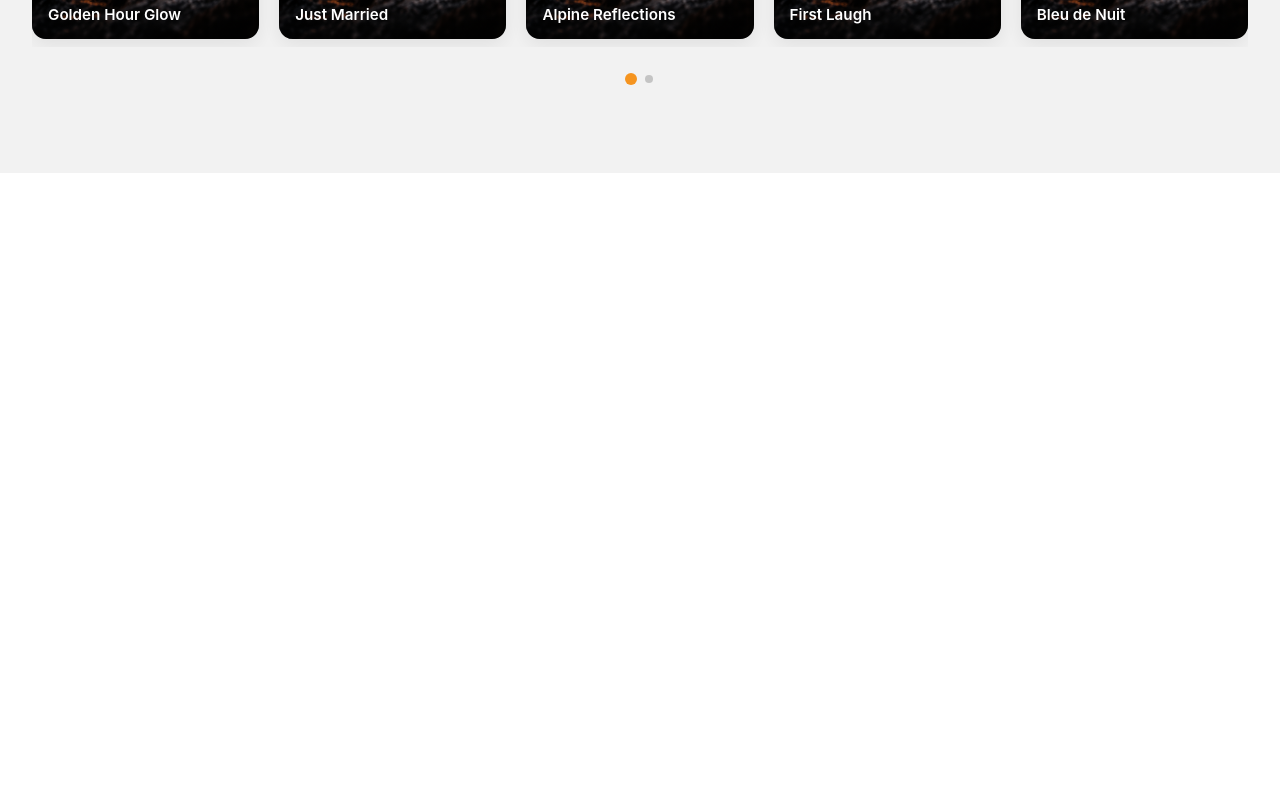
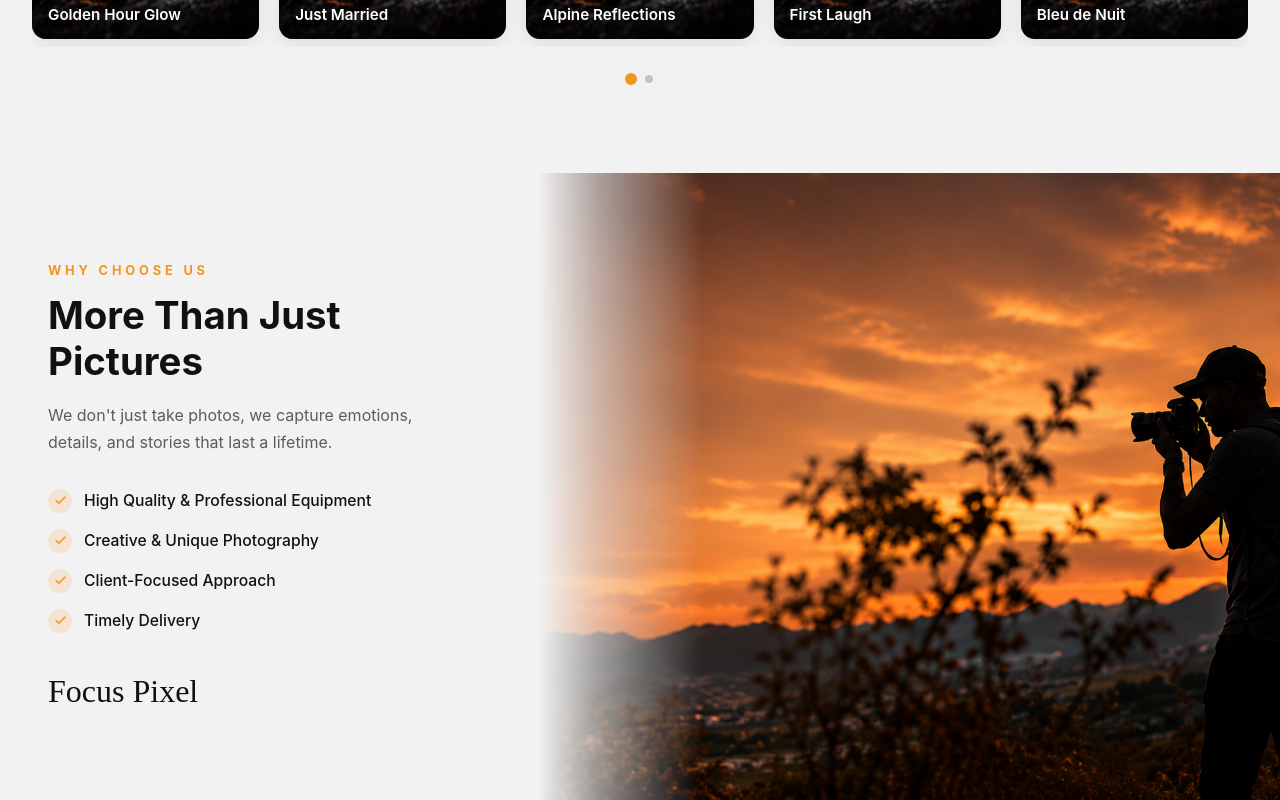
Before and after one commit to isaacmugwimi/Focus-Pixel, a React (Vite) app in the folder frontend/: page / in a window 1280 px wide. Shown: the part 2149-2949 px from the top of the page. Before the commit the page ends 2322 px from the top, so only its background shows below. Built offline with nearby package versions, Linux system fonts and the light colour scheme.

Commit message:
Add WhyChooseUs component with animations and styles

```diff
--- a/frontend/src/Components/Home/Home.jsx
+++ b/frontend/src/Components/Home/Home.jsx
@@ -3,11 +3,13 @@ import Hero from "./Hero/Hero";
 import Services from "./Services/Services";
 import Portfolio from "./Portfolio/Portfolio";
 import FadeInSection from "../Animations/FadeInSection";
+import WhyChooseUs from "./WhyChooseUs/WhyChooseUs";
 
 const Home = () => {
   return (
     <>
       <Hero />
+
       <FadeInSection>
         <Services />
       </FadeInSection>
@@ -15,6 +17,10 @@ const Home = () => {
       <FadeInSection>
         <Portfolio />
       </FadeInSection>
+
+      <FadeInSection>
+        <WhyChooseUs />
+      </FadeInSection>
     </>
   );
 };
--- /dev/null
+++ b/frontend/src/Components/Home/WhyChooseUs/WhyChooseUs.css
@@ -0,0 +1,148 @@
+.why-choose {
+  --fp-orange: #f5941f;
+  --fp-dark: #111111;
+  --fp-gray: #5c5c5c;
+  --fp-bg-light: #f2f2f2;
+
+  position: relative;
+  display: grid;
+  grid-template-columns: minmax(340px, 42%) 1fr;
+  align-items: stretch;
+  background: var(--fp-bg-light);
+  min-height: 620px;
+  font-family: "Inter", -apple-system, BlinkMacSystemFont, sans-serif;
+  overflow: hidden;
+}
+
+/* ===== Left: text content ===== */
+.why-choose-content {
+  display: flex;
+  flex-direction: column;
+  justify-content: center;
+  padding: 90px 64px 90px 48px;
+  z-index: 2;
+}
+
+.why-choose-eyebrow {
+  font-size: 0.8rem;
+  font-weight: 700;
+  letter-spacing: 0.3em;
+  text-transform: uppercase;
+  color: var(--fp-orange);
+  margin: 0 0 14px;
+}
+
+.why-choose-title {
+  font-size: clamp(1.9rem, 3vw, 2.5rem);
+  font-weight: 700;
+  color: var(--fp-dark);
+  margin: 0 0 18px;
+  line-height: 1.2;
+}
+
+.why-choose-desc {
+  font-size: 1rem;
+  line-height: 1.7;
+  color: var(--fp-gray);
+  max-width: 420px;
+  margin: 0 0 32px;
+}
+
+/* ===== Checklist ===== */
+.why-choose-list {
+  list-style: none;
+  margin: 0 0 40px;
+  padding: 0;
+  display: flex;
+  flex-direction: column;
+  gap: 16px;
+}
+
+.why-choose-item {
+  display: flex;
+  align-items: center;
+  gap: 12px;
+  font-size: 0.98rem;
+  font-weight: 500;
+  color: var(--fp-dark);
+}
+
+.why-choose-check {
+  display: flex;
+  align-items: center;
+  justify-content: center;
+  flex-shrink: 0;
+  width: 24px;
+  height: 24px;
+  border-radius: 50%;
+  background: rgba(245, 148, 31, 0.15);
+  color: var(--fp-orange);
+}
+
+/* ===== Signature ===== */
+.why-choose-signature {
+  font-family: "Brush Script MT", "Segoe Script", cursive;
+  font-size: 2rem;
+  color: var(--fp-dark);
+  margin: 0;
+}
+
+/* ===== Right: image ===== */
+.why-choose-media {
+  position: relative;
+  overflow: hidden;
+  min-height: 480px;
+  background-size: cover;
+  background-position: center;
+  background-repeat: no-repeat;
+}
+
+/* soft blend from the light content panel into the photo */
+.why-choose-fade {
+  position: absolute;
+  inset: 0;
+  background: linear-gradient(
+    90deg,
+    var(--fp-bg-light) 0%,
+    rgba(242, 242, 242, 0.6) 8%,
+    rgba(242, 242, 242, 0) 22%
+  );
+  pointer-events: none;
+}
+
+/* ===== Responsive ===== */
+@media (max-width: 960px) {
+  .why-choose {
+    grid-template-columns: 1fr;
+    min-height: 0;
+  }
+
+  .why-choose-content {
+    padding: 64px 24px 40px;
+    order: 1;
+  }
+
+  .why-choose-media {
+    order: 2;
+    min-height: 340px;
+  }
+
+  .why-choose-fade {
+    background: linear-gradient(
+      180deg,
+      var(--fp-bg-light) 0%,
+      rgba(242, 242, 242, 0.5) 6%,
+      rgba(242, 242, 242, 0) 18%
+    );
+  }
+}
+
+@media (max-width: 480px) {
+  .why-choose-content {
+    padding: 56px 20px 36px;
+  }
+
+  .why-choose-title {
+    font-size: 1.7rem;
+  }
+}
--- /dev/null
+++ b/frontend/src/Components/Home/WhyChooseUs/WhyChooseUs.jsx
@@ -0,0 +1,103 @@
+import { motion } from "framer-motion";
+import { Check } from "lucide-react";
+import "./WhyChooseUs.css";
+
+// Swap for your own image — see src/assets/
+import photographerImg from "../../../assets/whyChooseUs2.png";
+
+const REASONS = [
+  "High Quality & Professional Equipment",
+  "Creative & Unique Photography",
+  "Client-Focused Approach",
+  "Timely Delivery",
+];
+
+// staggers eyebrow → heading → paragraph → list → signature
+const contentVariants = {
+  hidden: {},
+  visible: {
+    transition: { staggerChildren: 0.12, delayChildren: 0.1 },
+  },
+};
+
+const fadeUp = {
+  hidden: { opacity: 0, y: 22 },
+  visible: {
+    opacity: 1,
+    y: 0,
+    transition: { duration: 0.6, ease: [0.22, 1, 0.36, 1] },
+  },
+};
+
+const listVariants = {
+  hidden: {},
+  visible: {
+    transition: { staggerChildren: 0.1 },
+  },
+};
+
+const listItemVariants = {
+  hidden: { opacity: 0, x: -16 },
+  visible: {
+    opacity: 1,
+    x: 0,
+    transition: { duration: 0.45, ease: [0.22, 1, 0.36, 1] },
+  },
+};
+
+export default function WhyChooseUs() {
+  return (
+    <section className="why-choose">
+      <motion.div
+        className="why-choose-content"
+        initial="hidden"
+        whileInView="visible"
+        viewport={{ once: true, amount: 0.35 }}
+        variants={contentVariants}
+      >
+        <motion.p className="why-choose-eyebrow" variants={fadeUp}>
+          Why Choose Us
+        </motion.p>
+
+        <motion.h2 className="why-choose-title" variants={fadeUp}>
+          More Than Just Pictures
+        </motion.h2>
+
+        <motion.p className="why-choose-desc" variants={fadeUp}>
+          We don&apos;t just take photos, we capture emotions, details, and
+          stories that last a lifetime.
+        </motion.p>
+
+        <motion.ul className="why-choose-list" variants={listVariants}>
+          {REASONS.map((reason) => (
+            <motion.li
+              key={reason}
+              className="why-choose-item"
+              variants={listItemVariants}
+            >
+              <span className="why-choose-check" aria-hidden="true">
+                <Check size={13} strokeWidth={3} />
+              </span>
+              {reason}
+            </motion.li>
+          ))}
+        </motion.ul>
+
+        <motion.p className="why-choose-signature" variants={fadeUp}>
+          Focus Pixel
+        </motion.p>
+      </motion.div>
+
+      <motion.div
+        className="why-choose-media"
+        style={{ backgroundImage: `url(${photographerImg})` }}
+        initial={{ opacity: 0, scale: 1.08 }}
+        whileInView={{ opacity: 1, scale: 1 }}
+        viewport={{ once: true, amount: 0.1 }}
+        transition={{ duration: 1, ease: [0.22, 1, 0.36, 1] }}
+      >
+        <div className="why-choose-fade" aria-hidden="true" />
+      </motion.div>
+    </section>
+  );
+}
```
Also changed, not shown: frontend/src/assets/whyChooseUs.png (added), frontend/src/assets/whyChooseUs2.png (added).
